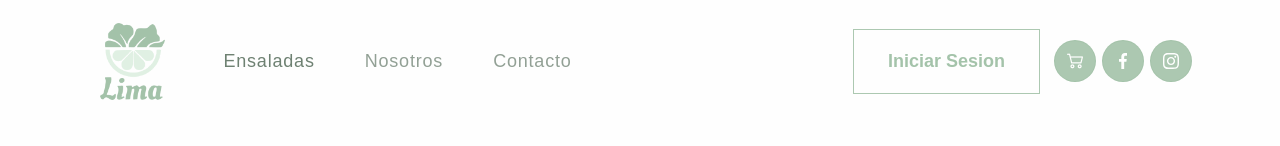
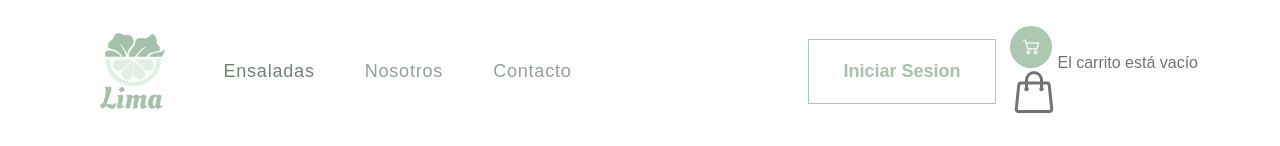
Before and after one commit to noeliamodica/React_ProyectoLimaEnsaladas-, a React (Create React App) app: page / in a window 1280 px wide. Shown: the top 146 px of the page. Built offline with nearby package versions, Linux system fonts and the light colour scheme.

Commit message:
comienzo estructura del carrito de compras

```diff
--- a/src/App.js
+++ b/src/App.js
@@ -1,4 +1,4 @@
-
+import { useState } from 'react';
 import './App.css';
 import { BrowserRouter, Route, Routes } from "react-router-dom";
 import Home from "./pages/Home";
@@ -8,11 +8,24 @@ import {Register} from "./pages/Register";
 
 
 function App() {
+  const [allProducts, setAllProducts] = useState([]);
+	const [total, setTotal] = useState(0);
+	const [countProducts, setCountProducts] = useState(0);
+
+
+
   return (
     <div className="App">
        <BrowserRouter>
             <Routes>
-                <Route path="/" element={<Home />} />
+                <Route path="/" element={<Home />}
+                allProducts={allProducts}
+                setAllProducts={setAllProducts}
+                total={total}
+                setTotal={setTotal}
+                countProducts={countProducts}
+                setCountProducts={setCountProducts}
+                />
                 <Route path="/login" element={<Login />} />
                 <Route path="/register" element={<Register />} />
             </Routes>
--- a/src/components/NavBar.js
+++ b/src/components/NavBar.js
@@ -8,7 +8,11 @@ import navIcon2 from '../assets/img/nav-icon2.svg';
 import navIcon3 from '../assets/img/nav-icon3.svg';
 import './NavBar.css';
 
-export const NavBar = (Login) => {
+export const NavBar = (Login, allProducts,
+	setAllProducts) => {
+
+   const [active, setActive] = useState(false);
+
    const [activeLink, setActiveLink] = useState('home');
    const [scrolled, seScrolled] = useState(false);
    useEffect(() => {
@@ -67,17 +71,85 @@ export const NavBar = (Login) => {
                         <span>Iniciar Sesion</span>
                      </button>
                   </Link>
-                  <div className="social-icon">
+                  <div className="social-icon" onClick={() => setActive(!active)}>
                      <a href="#">
                         <img src={navIcon1} alt="" />
                      </a>
-                     <a href="#">
-                        <img src={navIcon2} alt="" />
-                     </a>
-                     <a href="#">
-                        <img src={navIcon3} alt="" />
-                     </a>
-                  </div>
+
+					<svg
+						xmlns='http://www.w3.org/2000/svg'
+						fill='none'
+						viewBox='0 0 24 24'
+						strokeWidth='1.5'
+						stroke='currentColor'
+						className='icon-cart'
+					>
+						<path
+							strokeLinecap='round'
+							strokeLinejoin='round'
+							d='M15.75 10.5V6a3.75 3.75 0 10-7.5 0v4.5m11.356-1.993l1.263 12c.07.665-.45 1.243-1.119 1.243H4.25a1.125 1.125 0 01-1.12-1.243l1.264-12A1.125 1.125 0 015.513 7.5h12.974c.576 0 1.059.435 1.119 1.007zM8.625 10.5a.375.375 0 11-.75 0 .375.375 0 01.75 0zm7.5 0a.375.375 0 11-.75 0 .375.375 0 01.75 0z'
+						/>
+					</svg>
+					<div className='count-products'>
+						<span id='contador-productos'></span>
+					</div>
+				</div>
+
+				<div
+					className={`container-cart-products ${
+						active ? '' : 'hidden-cart'
+					}`}
+				>
+					{allProducts.length ? (
+						<>
+							<div className='row-product'>
+								{allProducts.map(product => (
+									<div className='cart-product' key={product.id}>
+										<div className='info-cart-product'>
+											<span className='cantidad-producto-carrito'>
+												{product.quantity}
+											</span>
+											<p className='titulo-producto-carrito'>
+												{product.nameProduct}
+											</p>
+											<span className='precio-producto-carrito'>
+												${product.price}
+											</span>
+										</div>
+										<svg
+											xmlns='http://www.w3.org/2000/svg'
+											fill='none'
+											viewBox='0 0 24 24'
+											strokeWidth='1.5'
+											stroke='currentColor'
+											className='icon-close'
+
+										>
+											<path
+												strokeLinecap='round'
+												strokeLinejoin='round'
+												d='M6 18L18 6M6 6l12 12'
+											/>
+										</svg>
+									</div>
+								))}
+							</div>
+
+							<div className='cart-total'>
+								<h3>Total:</h3>
+
+							</div>
+
+							<button className='btn-clear-all'>
+								Vaciar Carrito
+							</button>
+						</>
+					) : (
+						<p className='cart-empty'>El carrito está vacío</p>
+					)}
+				</div>
+
+
                </span>
             </Navbar.Collapse>
          </Container>
--- a/src/components/ProductCard.js
+++ b/src/components/ProductCard.js
@@ -1,7 +1,11 @@
 import Button from 'react-bootstrap/Button';
 import Card from 'react-bootstrap/Card';
 
-export function ProductCard({data} ) {
+export function ProductCard({data, allProducts, setAllProducts} ) {
+
+   const onAddProduct = () => {
+		console.log('add')
+	};
   return (
    <div className='container d-flex justify-content-center' >
          <div className='row ' >
@@ -16,7 +20,7 @@ export function ProductCard({data} ) {
             <Card.Text>
           {`$ ${data.precio}`}
             </Card.Text>
-            <Button variant="secondary">Comprar</Button>
+            <Button  pnClick={() => onAddProduct()} variant="secondary">Agregar al carrito</Button>
             </Card.Body>
       </Card>
     </div>
--- a/src/pages/Home.js
+++ b/src/pages/Home.js
@@ -5,6 +5,7 @@ import { Products } from '../components/Products';
 import 'bootstrap/dist/css/bootstrap.min.css';
 
 function Home() {
+
   return (
     <>
         < NavBar />
```
Also changed, not shown: src/components/Products.js (+3 -4 lines).
